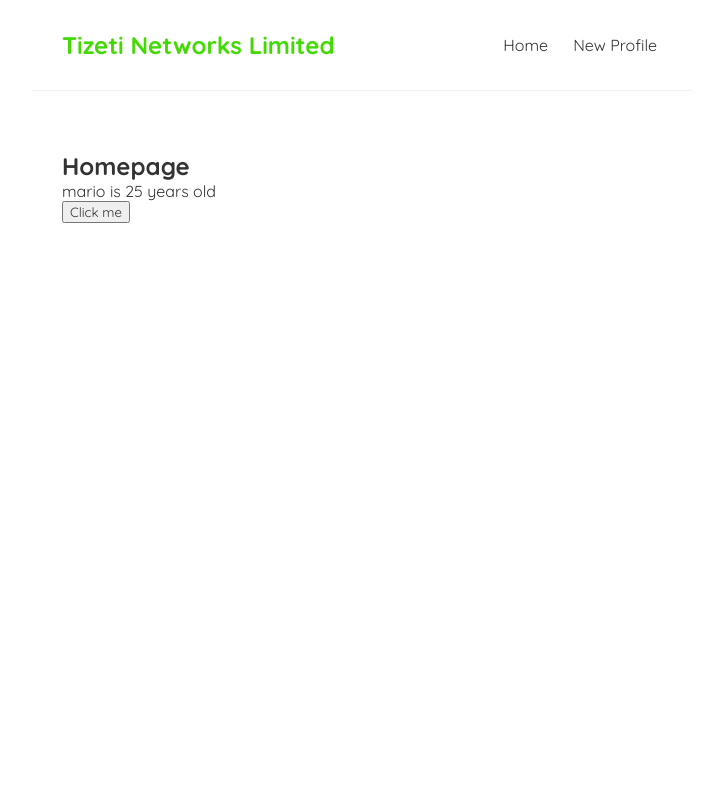
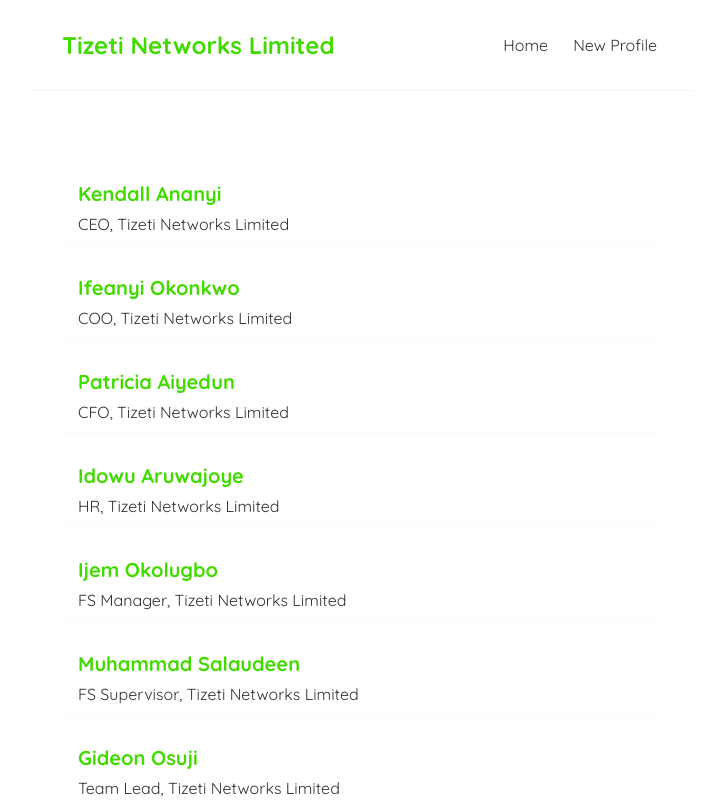
Before and after one commit to dami-akinbi/tizeti-blog, a React (Create React App) app: page / in a window 1280 px wide. Shown: the top 800 px of the page, without its empty margins (278-1001 px from the left). Built offline with nearby package versions, Linux system fonts and the light colour scheme; the HTML template or start-up script is replaced by a standard one.

Commit message:
some improvement

```diff
--- a/src/Home.js
+++ b/src/Home.js
@@ -1,19 +1,26 @@
 import { useState } from 'react';
 
 const Home = () => {
-    const [name, setName] = useState('mario');
-    const [age, setAge] = useState(25);
-
-    const handleClick = () => {
-        setName('luigi');
-        setAge(20);
-    }
+    const [profiles, setProfiles] = useState([
+        {title: 'CEO', name: 'Kendall Ananyi', gender: 'male', email: 'kendall@tizeti.com', id: 1},
+        {title: 'COO', name: 'Ifeanyi Okonkwo', gender: 'male', email: 'ifeanyi.okonkwo@tizeti.com', id: 2},
+        {title: 'CFO', name: 'Patricia Aiyedun', gender: 'female', email: 'patricia.aiyedun@tizeti.com', id: 3},
+        {title: 'HR', name: 'Idowu Aruwajoye', gender: 'female', email: 'idowu.aruwajoye@tizeti.com', id: 4},
+        {title: 'FS Manager', name: 'Ijem Okolugbo', gender: 'male', email: 'ijem.okolugbo@tizeti.com', id: 5},
+        {title: 'FS Supervisor', name: 'Muhammad Salaudeen', gender: 'male', email: 'muhammad.salaudeen@tizeti.com', id: 6},
+        {title: 'Team Lead', name: 'Gideon Osuji', gender: 'male', email: 'gideon.osuji@tizeti.com', id: 7},
+        {title: 'FSE', name: 'Damilola Akinbi', gender: 'male', email: 'oluwadamilola.akinbi@tizeti.com', id: 8},
+        {title: 'NOC', name: 'Emmanuel Olowogboye', gender: 'male', email: 'emmanuel.olowogboye@tizeti.com', id: 9}
+    ]);
 
     return (
         <div className="home">
-            <h2>Homepage</h2>
-            <p>{ name } is { age } years old</p>
-            <button onClick={handleClick}>Click me</button>
+            { profiles.map((profile) => (
+                <div className="profile-preview" key={profile.email}>
+                    <h2>{ profile.name }</h2>
+                    <p>{ profile.title }, Tizeti Networks Limited</p>
+                </div>
+            )) }
         </div>
     );
 }
--- a/src/index.css
+++ b/src/index.css
@@ -33,3 +33,18 @@
   margin: 40px auto;
   padding: 20px;
 }
+
+/* profile previews / list */
+.profile-preview {
+  padding: 10px 16px;
+  margin: 20px 0;
+  border-bottom: 1px solid #fafafa;
+}
+.profile-preview:hover {
+  box-shadow: 1px 3px 5px rgba(0,0,0,0.1);
+}
+.profile-preview h2 {
+  font-size: 20px;
+  color: #42da00;
+  margin-bottom: 8px;
+}
```
